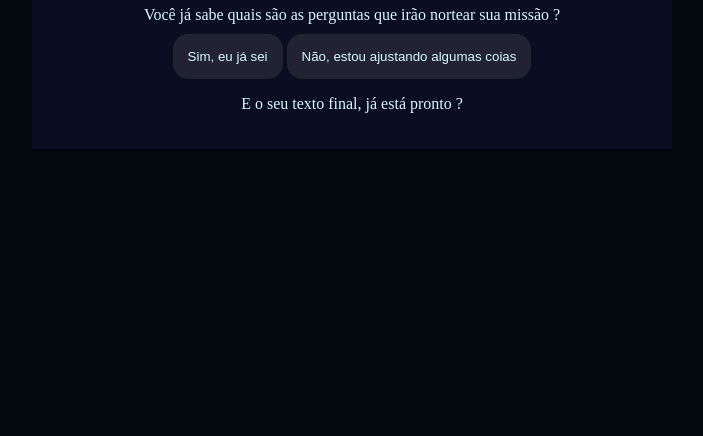
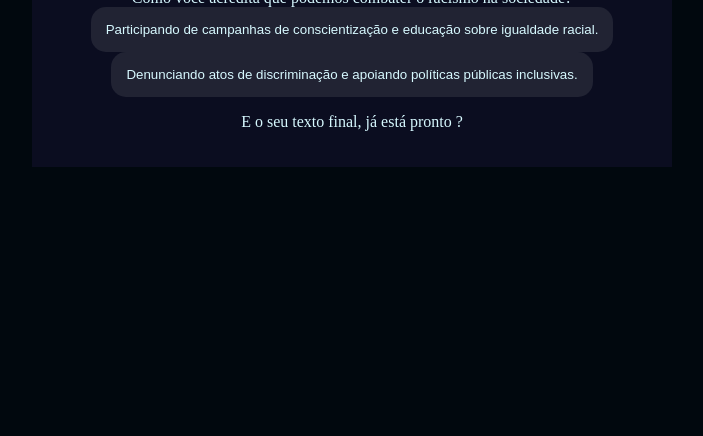
Before and after one commit to crisvilaca85/Turma_AT-Missao-IA, a plain HTML site: page index.html in a window 1280 px wide. Shown: the part 380-816 px from the top of the page, without its empty margins (288-991 px from the left). Drawn offline with Linux system fonts and the light colour scheme.

Commit message:
Add files via upload

```diff
--- a/index.html
+++ b/index.html
@@ -14,7 +14,7 @@
         </div>
         <div class="caixa-alternativas">
             <button>Sim, eu já sei</button>
-            <button>Não, estou ajustando algumas coias</button>
+            <button>Não, estou ajustando algumas coisas</button>
         </div>
         <div class="caixa-resultado">
             <p class="texto-resultado">
@@ -22,5 +22,6 @@
             </p>
         </div>
     </div>
+    <script src="script.js"></script>
 </body>
 </html>
--- /dev/null
+++ b/script.js
@@ -0,0 +1,71 @@
+const caixaPrincipal = document.querySelector(".caixa-principal");
+const caixaPerguntas = document.querySelector(".caixa-perguntas");
+const caixaAlternativas = document.querySelector(".caixa-alternativas");
+const caixaResultado = document.querySelector(".caixa-resultado");
+const textoResultado = document.querySelector(".texto-resultado");
+
+const perguntas = [
+    {
+        enunciado: "Como você acredita que podemos combater o racismo na sociedade?",
+        alternativas: [
+            {
+                texto: "Participando de campanhas de conscientização e educação sobre igualdade racial.",
+                afirmacao: "afirmacao"
+            },
+            {
+                texto:  "Denunciando atos de discriminação e apoiando políticas públicas inclusivas.",
+                afirmacao: "afirmacao"
+            }
+        ]
+    },
+    {
+        enunciado: "Como você pode ajudar a combater a disseminação de fake news, especialmente as que perpetuam o racismo?",
+        alternativas: [
+            {
+                texto: "Verificando a veracidade das informações antes de compartilhar qualquer conteúdo, especialmente sobre temas sensíveis como racismo.",
+                afirmacao: "afirmacao"
+            },
+            {
+                texto: "Educando amigos e familiares sobre os perigos das fake news e incentivando-os a não compartilhar conteúdos falsos que perpetuam o racismo.",
+                afirmacao: "afirmacao"
+            }
+        ]
+    },
+    {
+        enunciado: "Como podemos incentivar o uso de energia solar e outras formas de energia limpa, especialmente em comunidades carentes?",
+        alternativas: [
+            {
+                texto: "Promovendo a instalação de painéis solares em escolas e centros comunitários de comunidades marginalizadas.",
+                afirmacao: "afimacao"
+            },
+            {
+                texto: "Defendendo políticas públicas que subsidiem a energia solar para famílias de baixa renda.",
+                afirmacao: "afirmacao"
+            }
+        ]
+    }
+];
+
+let atual = 0;
+let perguntaAtual;
+
+function mostraPergunta(){
+    perguntaAtual = perguntas[atual];
+    caixaPerguntas.textContent = perguntaAtual.enunciado;
+    caixaAlternativas.textContent = "";
+    mostraAlternativas();
+}
+
+function mostraAlternativas(){
+    for(const alternativa of perguntaAtual.alternativas){
+        const botaoAlternativas = document.createElement("button");
+        botaoAlternativas.textContent = alternativa.texto;
+        botaoAlternativas.addEventListener("click", function(){
+            atual++;
+            mostraPergunta();
+        });
+        caixaAlternativas.appendChild(botaoAlternativas)
+    }
+}
+
+mostraPergunta();
--- a/style.css
+++ b/style.css
@@ -27,9 +27,6 @@ h1{
     color: var(--cor-destaque);
 }
 
-.caixa-perguntas{
-    padding-bottom: 10px;
-}
 button{
     background-color: var(--cor-secundaria);
     color: var(--cor-texto);
```
